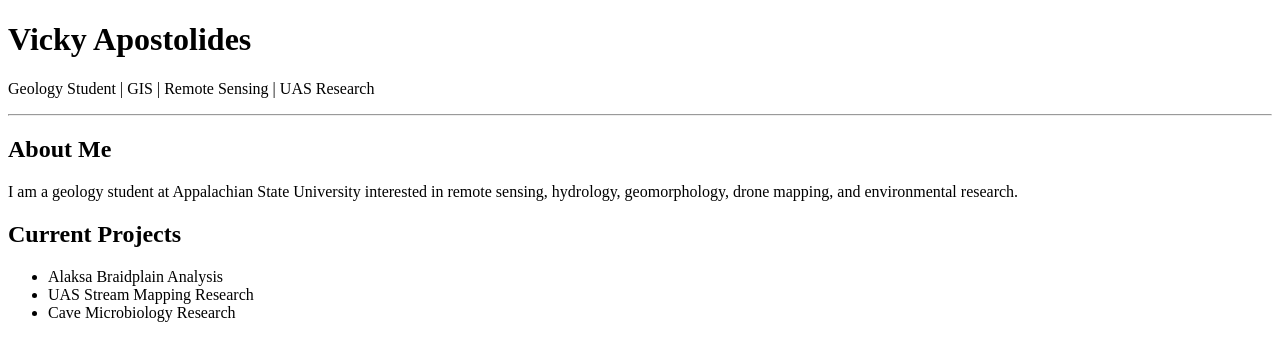
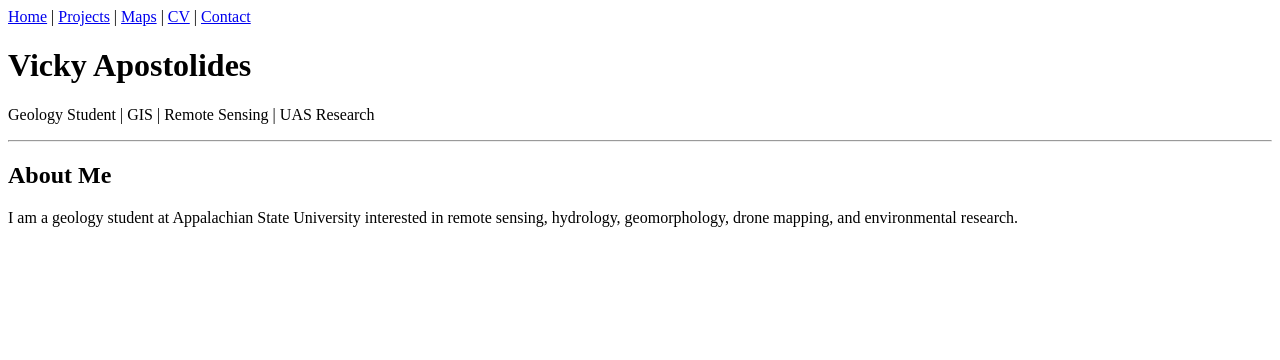
Before and after one commit to Apostolidesv/vicky-apostolides.github.io, a plain HTML site: page index.html in a window 1280 px wide. Drawn offline with Linux system fonts and the light colour scheme.

Commit message:
Update index.html

```diff
--- a/index.html
+++ b/index.html
@@ -1,10 +1,12 @@
-<!DOCTYPE html>
-<html>
-<head>
-    <title>Vicky Apostolides</title>
-</head>
+<body>
 
-<body>
+<nav>
+    <a href="index.html">Home</a> |
+    <a href="projects.html">Projects</a> |
+    <a href="maps.html">Maps</a> |
+    <a href="cv.html">CV</a> |
+    <a href="contact.html">Contact</a>
+</nav>
 
 <h1>Vicky Apostolides</h1>
 
@@ -19,13 +21,4 @@
 remote sensing, hydrology, geomorphology, drone mapping, and environmental research.
 </p>
 
-<h2>Current Projects</h2>
-
-<ul>
-<li>Alaksa Braidplain Analysis</li>
-<li>UAS Stream Mapping Research</li>
-<li>Cave Microbiology Research</li>
-</ul>
-
 </body>
-</html>
```
